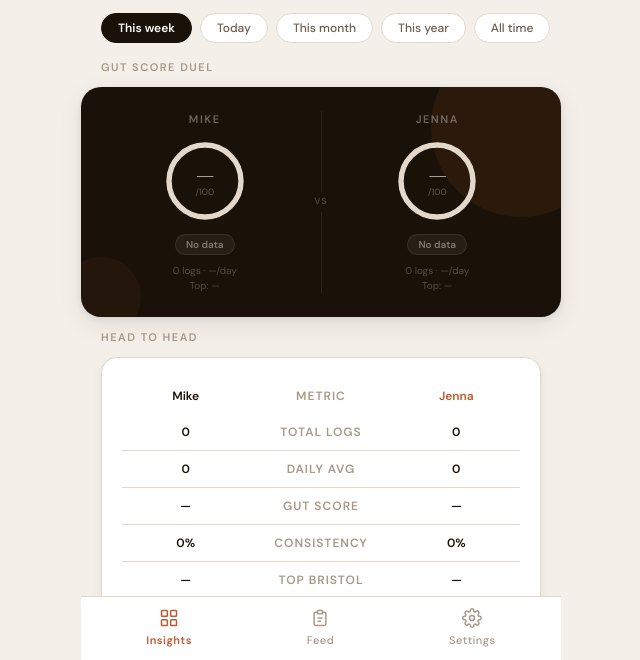
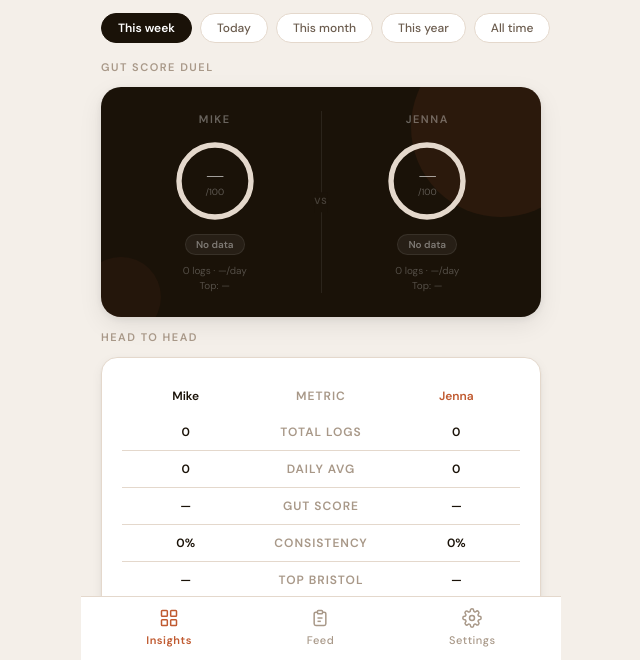
Before and after one commit to botbymiki/mjpt, a website: page index.html in a window 1280 px wide. Both pictures are taken after a click on the button "Both". Shown: the part 140-800 px from the top of the page, without its empty margins (319-959 px from the left). Drawn offline with Linux system fonts and the light colour scheme; no server answers.

Commit message:
Update index.html

```diff
--- a/index.html
+++ b/index.html
@@ -25,7 +25,7 @@
       position: relative;
       overflow: hidden;
       box-shadow: var(--shadow-md);
-      margin-bottom: var(--space-3);
+      margin: 0 var(--page-padding) var(--space-3);
     }
     .duel-card::before {
       content: '';
```
